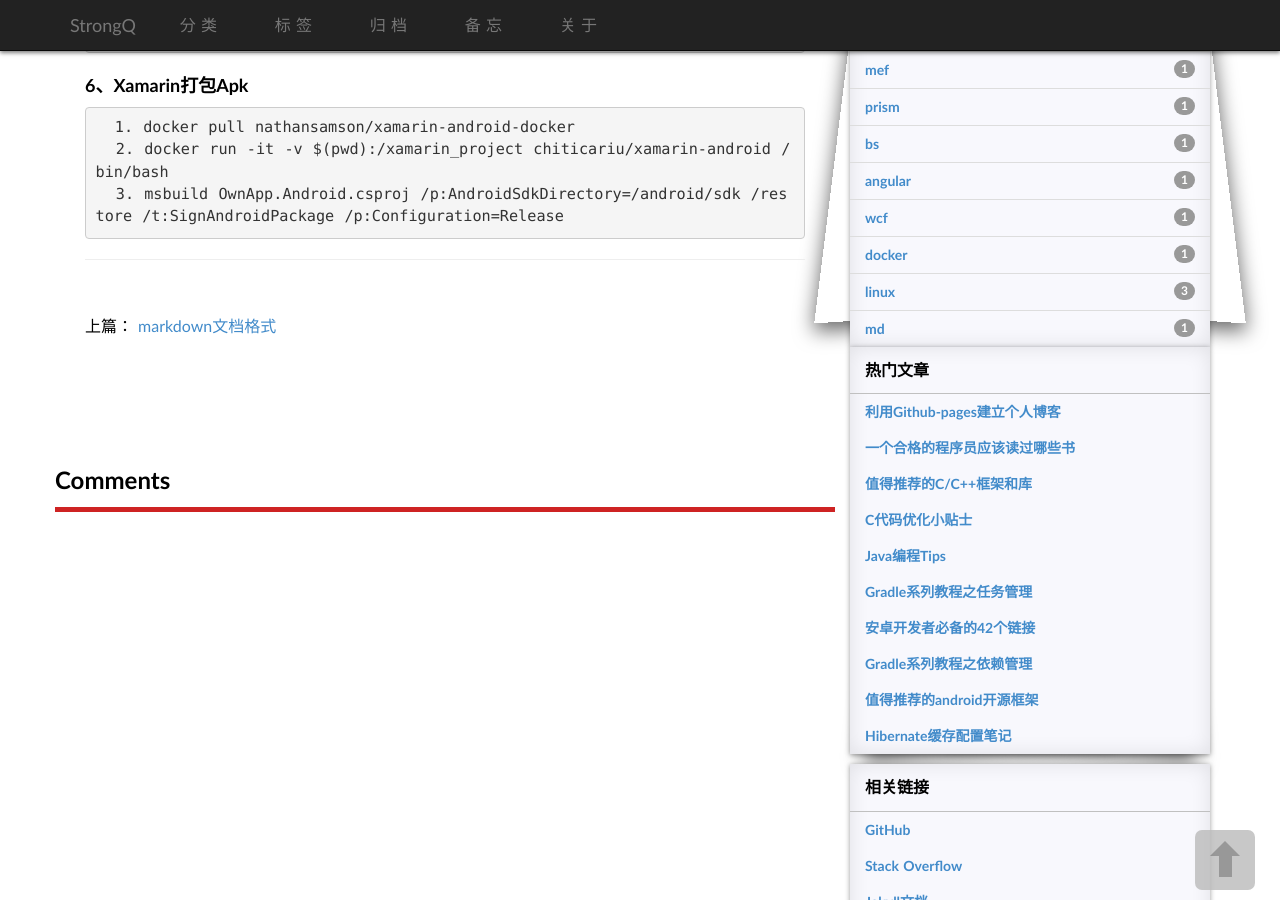
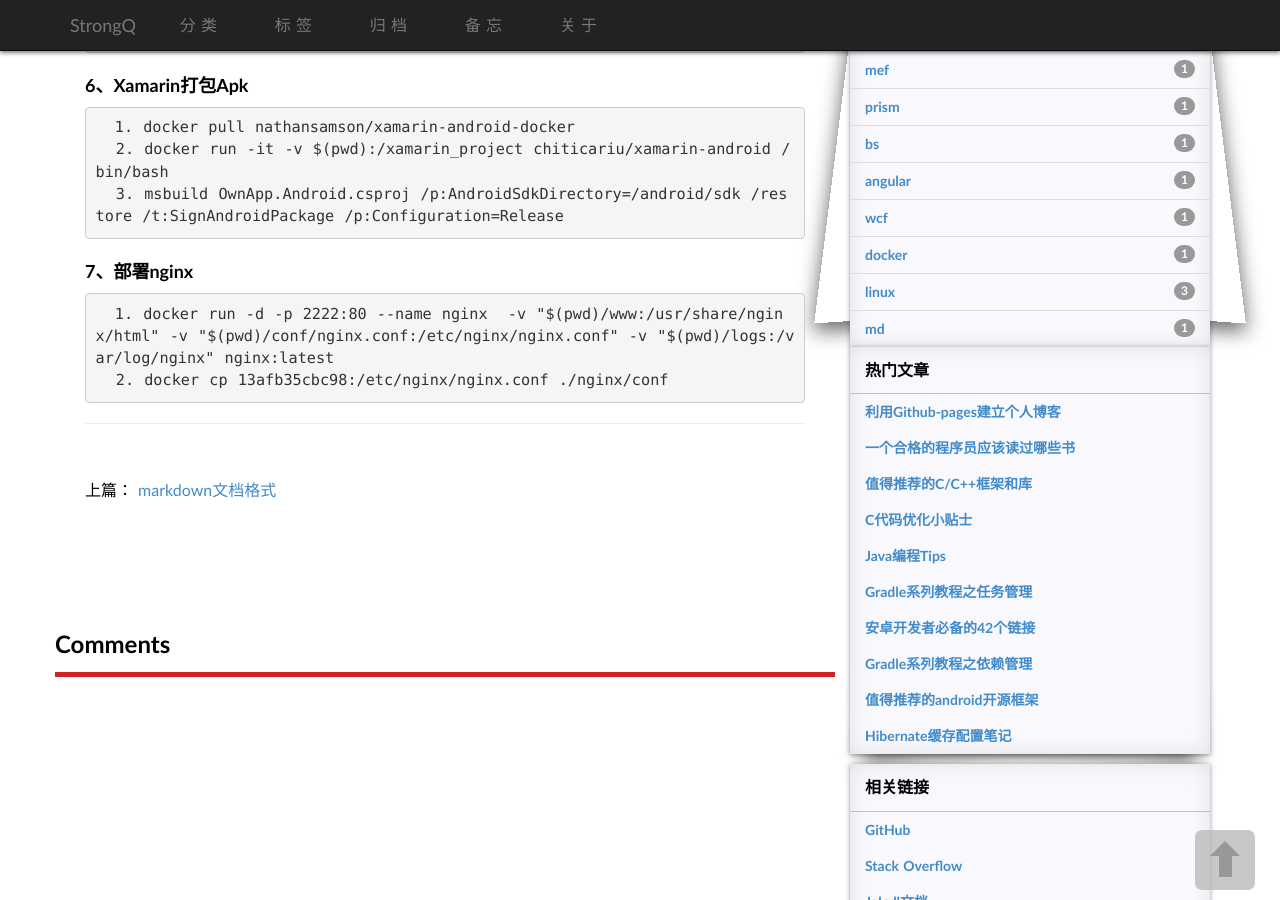
Before and after one commit to strongQ/caoyinping, a Jekyll site: the page built from _posts/2020-09-22-linux-nuget-npm.md, in a window 1280 px wide and 900 px high, scrolled down 1327 px. Built offline with Jekyll 4.4.1, drawn with Linux system fonts in a browser that asks for light colours; some web fonts are replaced; comment, search, counter and statistics services are not loaded.

Commit message:
添加nginx部署

```diff
--- a/_posts/2020-09-22-linux-nuget-npm.md
+++ b/_posts/2020-09-22-linux-nuget-npm.md
@@ -71,3 +71,9 @@ tags:          [linux,nuget]
       1. docker pull nathansamson/xamarin-android-docker
       2. docker run -it -v $(pwd):/xamarin_project chiticariu/xamarin-android /bin/bash
       3. msbuild OwnApp.Android.csproj /p:AndroidSdkDirectory=/android/sdk /restore /t:SignAndroidPackage /p:Configuration=Release
+
+
+### 7、部署nginx
+
+      1. docker run -d -p 2222:80 --name nginx  -v "$(pwd)/www:/usr/share/nginx/html" -v "$(pwd)/conf/nginx.conf:/etc/nginx/nginx.conf" -v "$(pwd)/logs:/var/log/nginx" nginx:latest
+      2. docker cp 13afb35cbc98:/etc/nginx/nginx.conf ./nginx/conf
```
